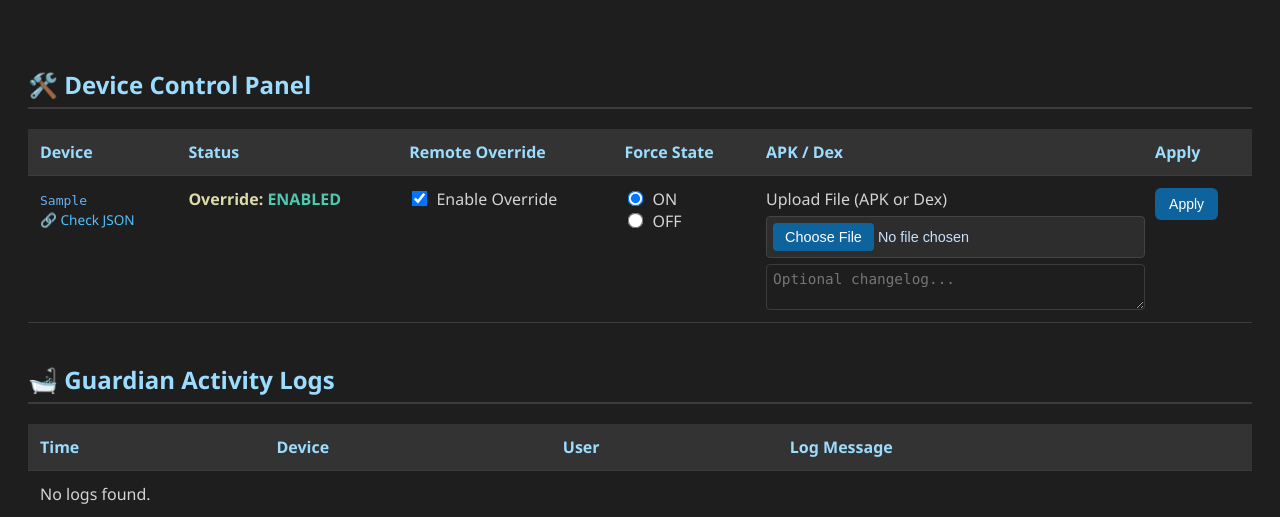
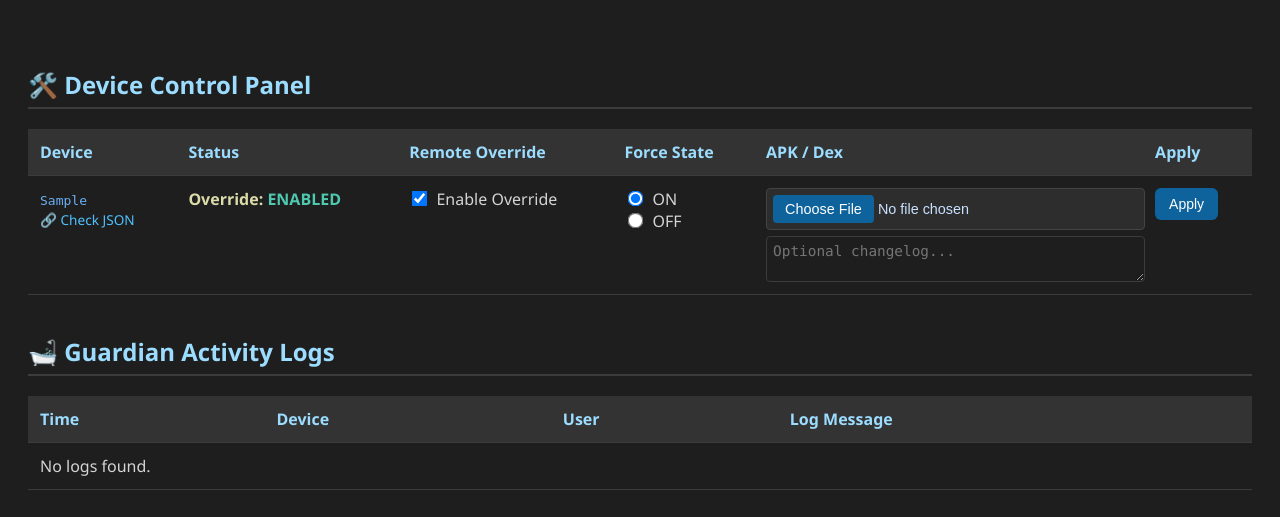
Before and after one commit to jayjchiringz/DigiServe_2, a Django app: page /logs/ in a window 1280 px wide. Shown: the top 517 px of the page. Run offline with Django 5.2, Linux system fonts and the light colour scheme; tables that the repository leaves empty hold one stand-in row (values such as "Sample post"); data that the repository does not hold is empty.

Commit message:
Updated Cleaner guardian dashboard_6

```diff
--- a/guardian/templates/guardian/dashboard.html
+++ b/guardian/templates/guardian/dashboard.html
@@ -147,6 +147,18 @@
             flex-direction: column;
             gap: 6px;
         }
+
+        .sr-only {
+            position: absolute;
+            width: 1px;
+            height: 1px;
+            padding: 0;
+            margin: -1px;
+            overflow: hidden;
+            clip: rect(0, 0, 0, 0);
+            border: 0;
+        }
+
     </style>
 </head>
 <body>
@@ -216,7 +228,7 @@
                     <!-- APK or Dex -->
                     <td>
                         <div class="form-row">
-                            <label for="apk_file_{{ device.token }}" class="upload-label">Upload File (APK or Dex)</label>
+                            <label for="apk_file_{{ device.token }}" class="upload-label sr-only">Upload File (APK or Dex)</label>
                             <input type="file" id="apk_file_{{ device.token }}" name="apk_file" accept=".apk,.dex" class="file-input">
                             <textarea name="changelog" placeholder="Optional changelog..." rows="2" class="changelog-textarea"></textarea>
                         </div>
```
